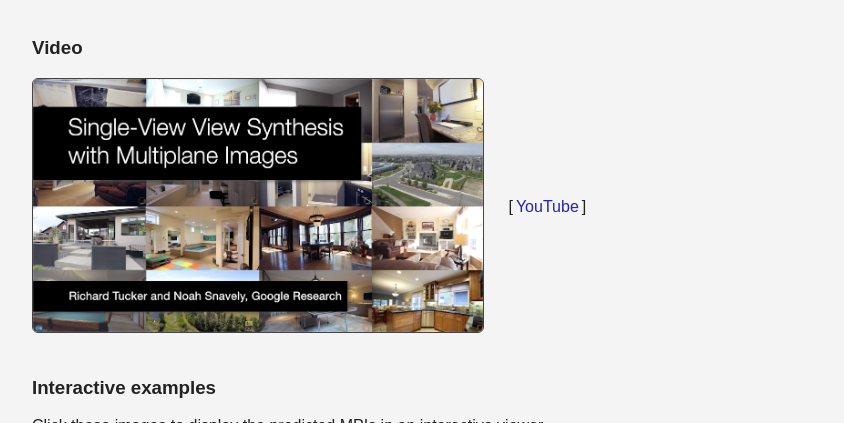
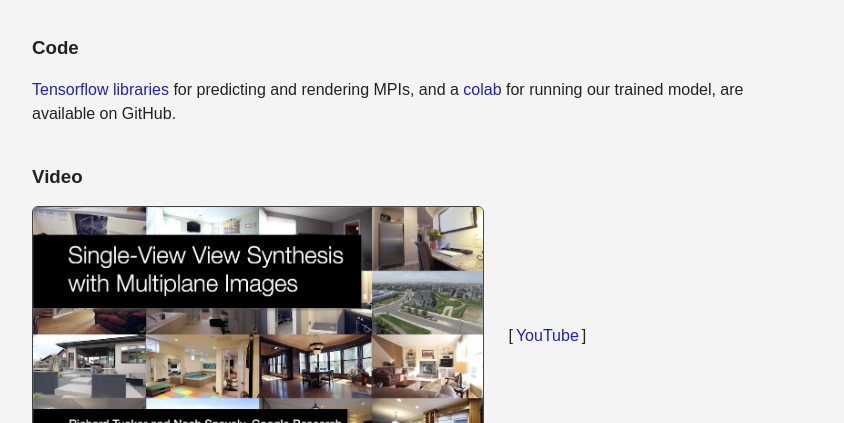
Before and after one commit to single-view-mpi/single-view-mpi.github.io, a plain HTML site: page index.html in a window 1280 px wide. Shown: the part 1555-1978 px from the top of the page, without its empty margins (208-1052 px from the left). Drawn offline with Linux system fonts and the light colour scheme.

Commit message:
Update index.html

```diff
--- a/index.html
+++ b/index.html
@@ -153,6 +153,13 @@
 </div>
 </div>
 
+<h3>Code</h3>
+<p><a href="https://github.com/google-research/google-research/tree/master/single_view_mpi">Tensorflow libraries</a>
+for predicting and rendering MPIs, and a
+<a href="https://colab.research.google.com/github/google-research/google-research/blob/master/single_view_mpi/example.ipynb">colab</a>
+for running our trained model, are available on GitHub.
+</p>
+
 <h3>Video</h3>
 <div class=crow>
 <a class=img href="https://youtu.be/XOYE-OkjVSI"><img src="vid.png" style="border-radius: 6px; border: 1px solid #444;" width=450></a>
```
